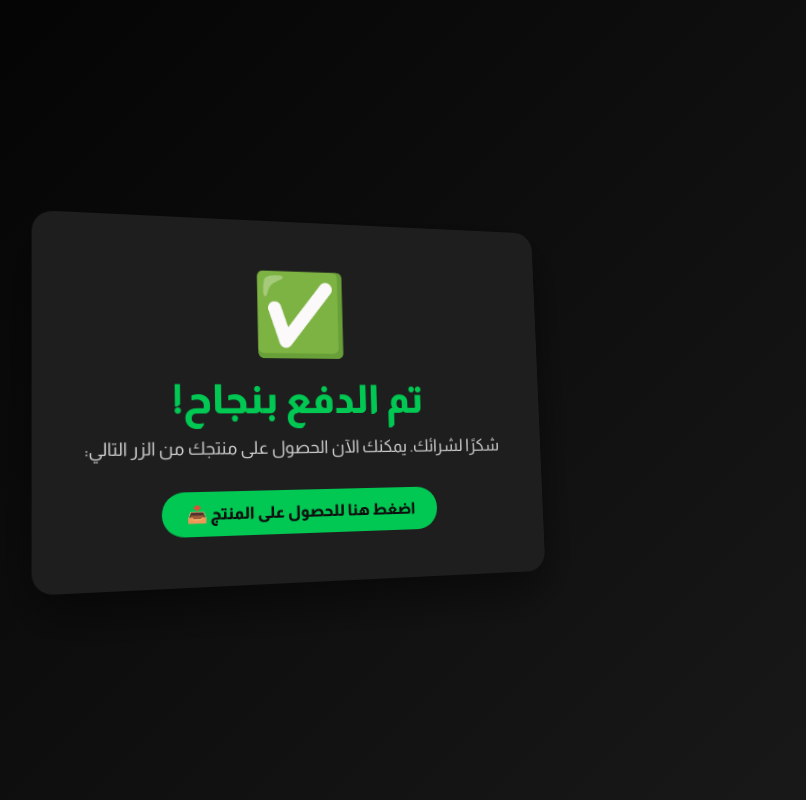
After one commit to alramaly22/test13, a Django app: page /email1.html in a window 1280 px wide. The commit adds this page. Shown: the whole page, without its empty margins (338-1144 px from the left). Run offline with Django 5.2, Linux system fonts and the light colour scheme.

Commit message:
Add files via upload

```diff
--- /dev/null
+++ b/accounts/templates/accounts/email1.html
@@ -0,0 +1,126 @@
+<!DOCTYPE html>
+<html lang="ar" dir="rtl">
+<head>
+  <meta charset="UTF-8" />
+  <meta name="viewport" content="width=device-width, initial-scale=1.0" />
+  <title>تم الدفع بنجاح</title>
+  <link href="https://fonts.googleapis.com/css2?family=Almarai:wght@400;800&display=swap" rel="stylesheet">
+  <style>
+    :root {
+      --primary: #00c853;
+      --dark: #0e0e0e;
+      --white: #fff;
+    }
+
+    * {
+      margin: 0;
+      padding: 0;
+      box-sizing: border-box;
+    }
+
+    body {
+      font-family: 'Almarai', sans-serif;
+      background: linear-gradient(135deg, #000000, #1a1a1a);
+      color: var(--white);
+      min-height: 100vh;
+      display: flex;
+      align-items: center;
+      justify-content: center;
+      perspective: 1000px;
+      overflow: hidden;
+    }
+
+    .container {
+      background-color: #1e1e1e;
+      padding: 3rem;
+      border-radius: 20px;
+      box-shadow: 0 20px 50px rgba(0, 0, 0, 0.5);
+      text-align: center;
+      transform: rotateY(15deg) rotateX(5deg);
+      animation: float 6s ease-in-out infinite;
+      max-width: 90%;
+    }
+
+    .checkmark {
+      font-size: 5rem;
+      color: var(--primary);
+      animation: pop 0.5s ease-in-out forwards;
+    }
+
+    h1 {
+      font-size: 2.5rem;
+      margin-top: 1rem;
+      margin-bottom: 1rem;
+      color: var(--primary);
+    }
+
+    p {
+      font-size: 1.1rem;
+      color: #ccc;
+      margin-bottom: 2rem;
+    }
+
+    .btn {
+      padding: 0.75rem 1.5rem;
+      border-radius: 30px;
+      border: none;
+      background: var(--primary);
+      color: var(--dark);
+      font-weight: bold;
+      cursor: pointer;
+      transition: 0.3s ease;
+      text-decoration: none;
+      display: inline-block;
+      font-size: 1rem;
+    }
+
+    .btn:hover {
+      transform: scale(1.05);
+      box-shadow: 0 0 20px var(--primary);
+    }
+
+    @keyframes float {
+      0%, 100% {
+        transform: rotateY(15deg) rotateX(5deg) translateY(0);
+      }
+      50% {
+        transform: rotateY(15deg) rotateX(5deg) translateY(-10px);
+      }
+    }
+
+    @keyframes pop {
+      from {
+        transform: scale(0);
+      }
+      to {
+        transform: scale(1);
+      }
+    }
+
+    @media (max-width: 600px) {
+      .container {
+        padding: 2rem 1rem;
+        transform: none;
+      }
+
+      h1 {
+        font-size: 2rem;
+      }
+
+      .checkmark {
+        font-size: 4rem;
+      }
+    }
+  </style>
+</head>
+<body>
+  <div class="container">
+    <div class="checkmark">✅</div>
+    <h1>تم الدفع بنجاح!</h1>
+    <p>شكرًا لشرائك. يمكنك الآن الحصول على منتجك من الزر التالي:</p>
+    <a class="btn" href="https://docs.google.com/spreadsheets/d/1dxnIHPWG1V2YQI0LFFvnf6xAVhfajngXA9jV_Rq3kyY/edit?gid=829317584" target="_blank">
+      اضغط هنا للحصول على المنتج 📥
+    </a>
+  </div>
+</body>
+</html>
--- a/accounts/views.py
+++ b/accounts/views.py
@@ -2,6 +2,8 @@ from django.shortcuts import render
 from django.http import JsonResponse
 import json
 import requests
+from django.views.decorators.csrf import csrf_exempt
+
 
 def index(request):
     return render(request, 'accounts/index.html')
@@ -23,20 +25,15 @@ def package3(request):
     return render(request, 'accounts/package3.html')
 def package4(request):
     return render(request, 'accounts/package4.html')
-
-def paid_webhook(request):
-    if request.method == "POST":
-        try:
-            data = json.loads(request.body)
-            print("✅ Payment Data Received:", data)
-
-            payment_status = data.get("status")
-            if payment_status == "paid":
-                return JsonResponse({"redirect_url": "/form/"})
-        except json.JSONDecodeError:
-            return JsonResponse({"error": "Invalid JSON"}, status=400)
-
-    return JsonResponse({"status": "received"}, status=200)
+def email1(request):
+    return render(request, 'accounts/email1.html')
+@csrf_exempt
+def fawaterak_webhook(request):
+    if request.method == 'POST':
+        data = json.loads(request.body)
+        print("✅ Webhook data received:", data)
+        return JsonResponse({'status': 'received'})
+    return JsonResponse({'status': 'not allowed'}, status=405)
 
 # دالة للحصول على IP المستخدم الحقيقي
 def get_client_ip(request):
--- a/test_project/urls.py
+++ b/test_project/urls.py
@@ -3,7 +3,6 @@ from django.conf.urls.static import static
 from django.contrib import admin
 from django.urls import path
 from accounts import views
-
 
 urlpatterns = [
     path('', views.index, name='index'),
@@ -14,9 +13,11 @@ urlpatterns = [
     path('package2.html', views.package2, name='package2'),
     path('package3.html', views.package3, name='package3'),
     path('package4.html', views.package4, name='package4'),
+    path('email1.html', views.email1, name='email1'),
+    path('location/', views.location_view, name='location'),
 
-    path('webhook/paid/', views.paid_webhook, name='paid_webhook'),
-    path('location/', views.location_view, name='location'),  # إضافة مسار للوصول إلى location_view
+    # ✅ Webhook endpoint for Fawaterak
+    path('webhook/fawaterak/', views.fawaterak_webhook, name='fawaterak_webhook'),
 
     path('admin/', admin.site.urls),
 ] + static(settings.MEDIA_URL, document_root=settings.MEDIA_ROOT)
```
Also changed, not shown: accounts/templates/accounts/index.html (+130 -91 lines).
